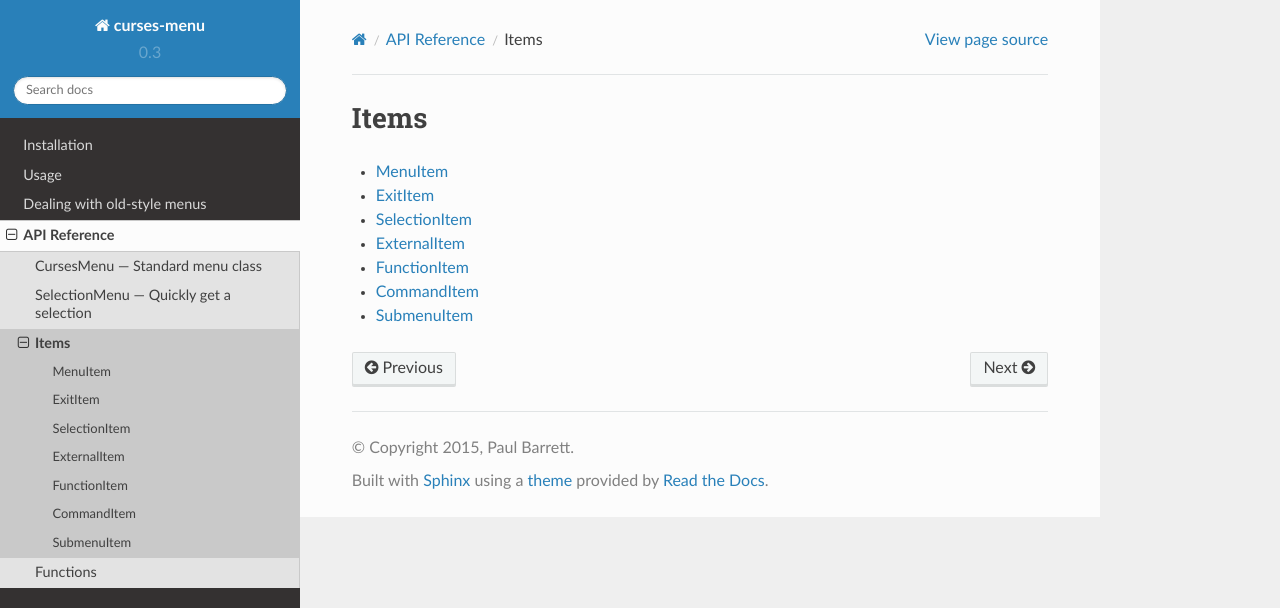
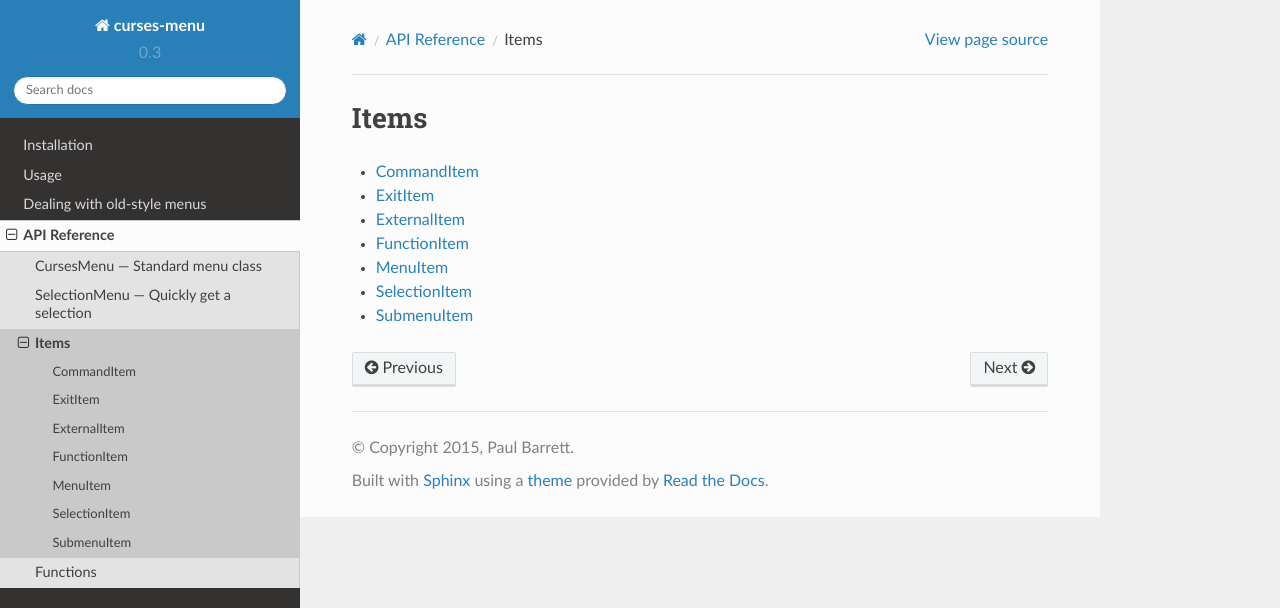
Before and after one commit to pmbarrett314/curses-menu, a Sphinx documentation site: the page built from docs/items.rst, in a window 1280 px wide. Shown: the top 608 px of the page. Built offline with Sphinx 7.4.7 and the Read the Docs theme 2.0.0, drawn with Linux system fonts in a browser that asks for light colours.

```diff
--- a/docs/items.rst
+++ b/docs/items.rst
@@ -4,10 +4,10 @@ Items
 .. toctree::
    :maxdepth: 4
 
-   cursesmenu/items/MenuItem
+   cursesmenu/items/CommandItem
    cursesmenu/items/ExitItem
-   cursesmenu/items/SelectionItem
    cursesmenu/items/ExternalItem
    cursesmenu/items/FunctionItem
-   cursesmenu/items/CommandItem
+   cursesmenu/items/MenuItem
+   cursesmenu/items/SelectionItem
    cursesmenu/items/SubmenuItem
```
